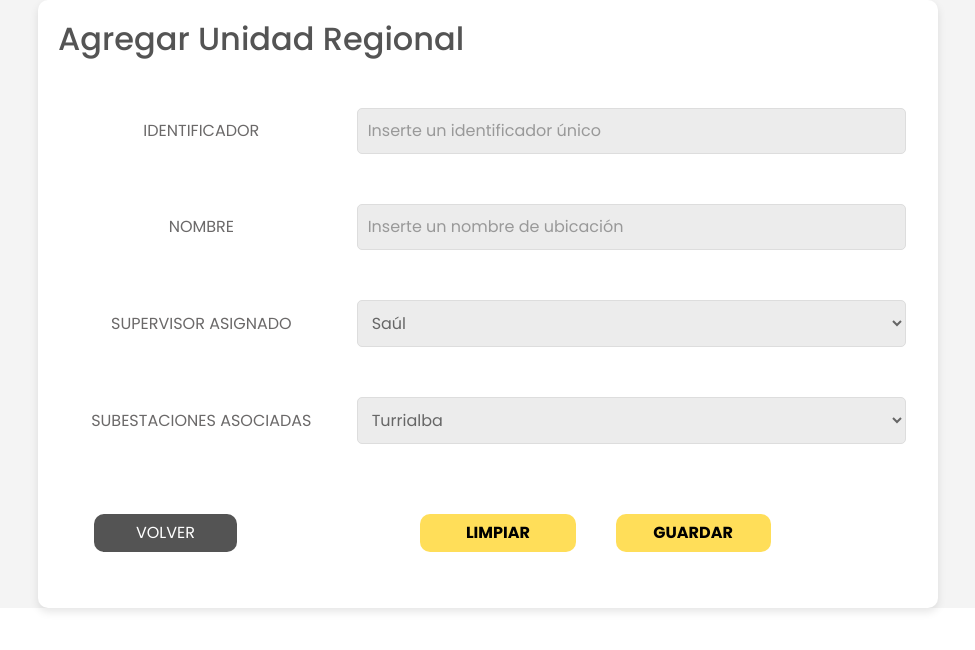
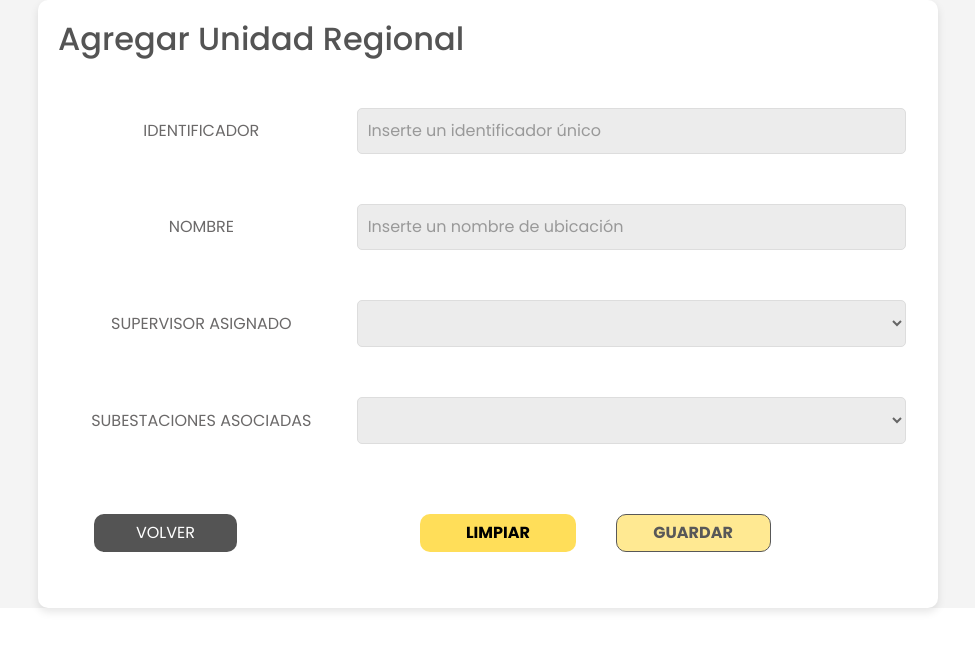
Before and after one commit to D240021/Reporteria-ICE, an Angular app in the folder frontend/reporteria-ice/: page /agregar-unidad-regional in a window 1280 px wide. Shown: the top 650 px of the page, without its empty margins (152-1127 px from the left). Built offline with nearby package versions, Linux system fonts and the light colour scheme.

Commit message:
Se agrega validaciones a la pagina de Agregar Unidad Regional

```diff
--- a/frontend/reporteria-ice/src/app/Vista/paginas/agregarUnidadRegional/agregar-unidad-regional/agregar-unidad-regional.component.html
+++ b/frontend/reporteria-ice/src/app/Vista/paginas/agregarUnidadRegional/agregar-unidad-regional/agregar-unidad-regional.component.html
@@ -7,19 +7,21 @@
     <div class="contenedor-form">
 
 
-        <form>
+        <form [formGroup]="contenedorFormulario">
             <h2>Agregar Unidad Regional</h2>
             <section class="row mb-3 align-items-center">
               <label class="col-md-4">IDENTIFICADOR</label>
               <div class="col-md-8">
-                <input type="text" placeholder="Inserte un identificador único">
+                <input type="text" placeholder="Inserte un identificador único"
+                [formControl]="contenedorFormulario.controls.identificador">
               </div>
             </section>
 
             <section class="row mb-3 align-items-center">
               <label class="col-md-4">NOMBRE</label>
               <div class="col-md-8">
-                <input type="text" placeholder="Inserte un nombre de ubicación">
+                <input type="text" placeholder="Inserte un nombre de ubicación"
+                [formControl]="contenedorFormulario.controls.nombre">
               </div>
             </section>
 
@@ -27,10 +29,10 @@
               <label class="col-md-4">SUPERVISOR ASIGNADO</label>
 
               <div class="col-md-8">
-                <select >
-                  <option value="">Saúl</option>
-                  <option value="">Álvaro</option>
-                  <option value="">Daniel</option>
+                <select [formControl]="contenedorFormulario.controls.supervisorAsignado">
+                  <option value="Saúl">Saúl</option>
+                  <option value="Álvaro">Álvaro</option>
+                  <option value="Daniel">Daniel</option>
                 </select>
               </div>
 
@@ -39,9 +41,9 @@
             <section class="row mb-3 align-items-center">
               <label class="col-md-4">SUBESTACIONES ASOCIADAS</label>
               <div class="col-md-8">
-                  <select class="col-md-8">
-                    <option value="">Turrialba</option>
-                    <option value="">Desamparados</option>
+                  <select class="col-md-8" [formControl]="contenedorFormulario.controls.subestaciones">
+                    <option value="Turrialba">Turrialba</option>
+                    <option value="Desamparados">Desamparados</option>
                   </select>
               </div>
             </section>
@@ -53,8 +55,10 @@
             </div>
 
             <div class="col-md-9 col-12">
-              <button class="btn btn-limpiar" mat-stroked-button type="button">LIMPIAR</button>
-              <button class="btn btn-agregar" mat-stroked-button type="submit">GUARDAR</button>
+              <button class="btn btn-limpiar" mat-stroked-button type="button"
+              (click)="accionesFormulario.limpiarFormulario(contenedorFormulario)">LIMPIAR</button>
+              <button class="btn btn-agregar" mat-stroked-button type="submit"
+              [disabled]="contenedorFormulario.invalid">GUARDAR</button>
             </div>
           </div>
 
--- a/frontend/reporteria-ice/src/app/Vista/paginas/agregarUnidadRegional/agregar-unidad-regional/agregar-unidad-regional.component.ts
+++ b/frontend/reporteria-ice/src/app/Vista/paginas/agregarUnidadRegional/agregar-unidad-regional/agregar-unidad-regional.component.ts
@@ -1,13 +1,25 @@
-import { Component } from '@angular/core';
+import { Component, inject } from '@angular/core';
+import { FormBuilder, ReactiveFormsModule, Validators } from '@angular/forms';
 import { RouterLink } from '@angular/router';
+import { FormulariosService } from '../../../../Util/Formularios/formularios.service';
 
 @Component({
   selector: 'agregar-unidad-regional',
   standalone: true,
-  imports: [RouterLink],
+  imports: [RouterLink, ReactiveFormsModule],
   templateUrl: './agregar-unidad-regional.component.html',
   styleUrl: './agregar-unidad-regional.component.css'
 })
 export class AgregarUnidadRegionalComponent {
 
+  private formBuilder = inject(FormBuilder);
+  public accionesFormulario = inject(FormulariosService);
+
+  public contenedorFormulario = this.formBuilder.group({
+    identificador: ['', {validators: [Validators.required]}],
+    nombre: ['', {validators: [Validators.required]}],
+    supervisorAsignado: ['', {validators: [Validators.required]}],
+    subestaciones: ['', {validators: [Validators.required]}],
+  });
+
 }
```
